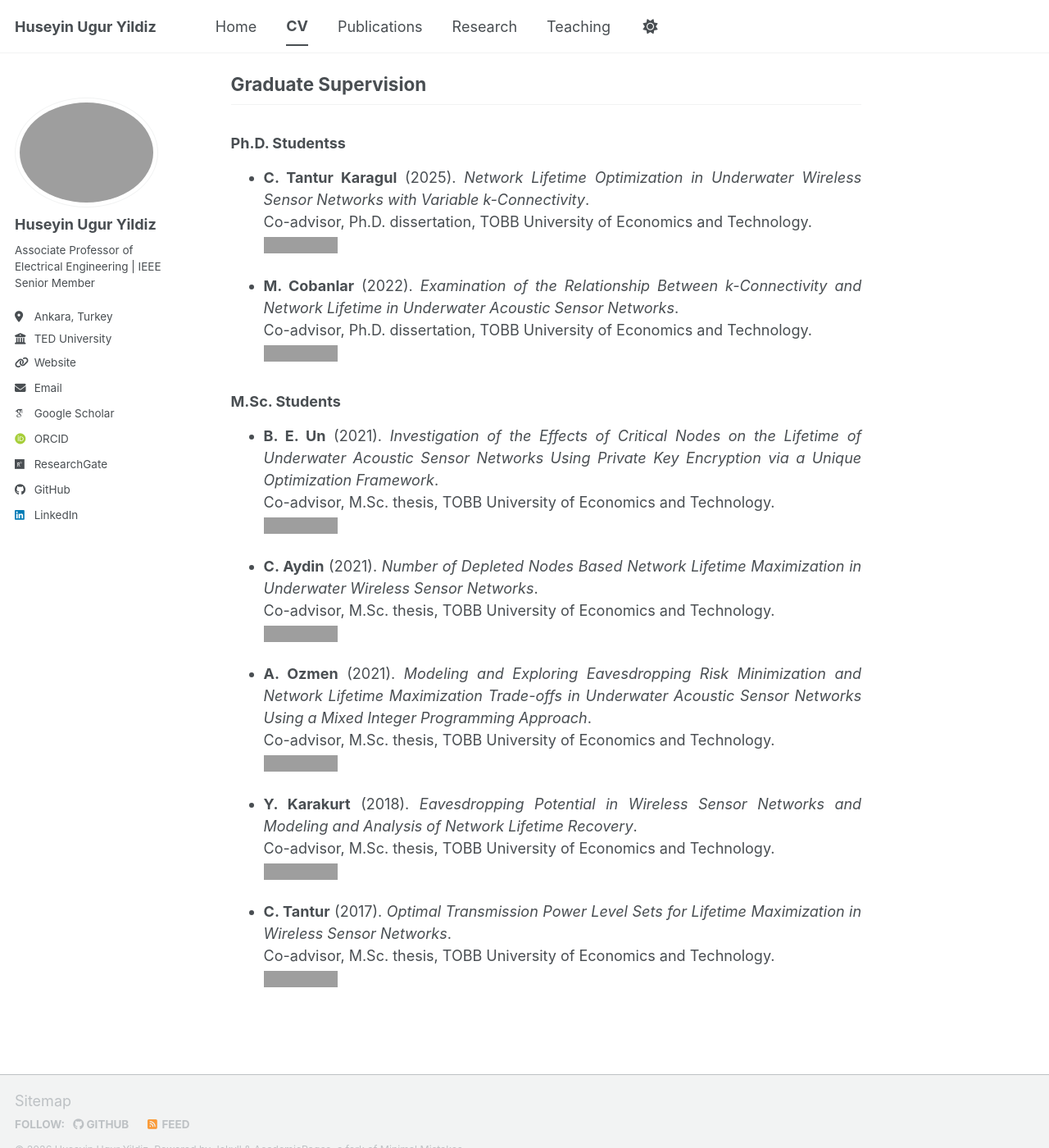
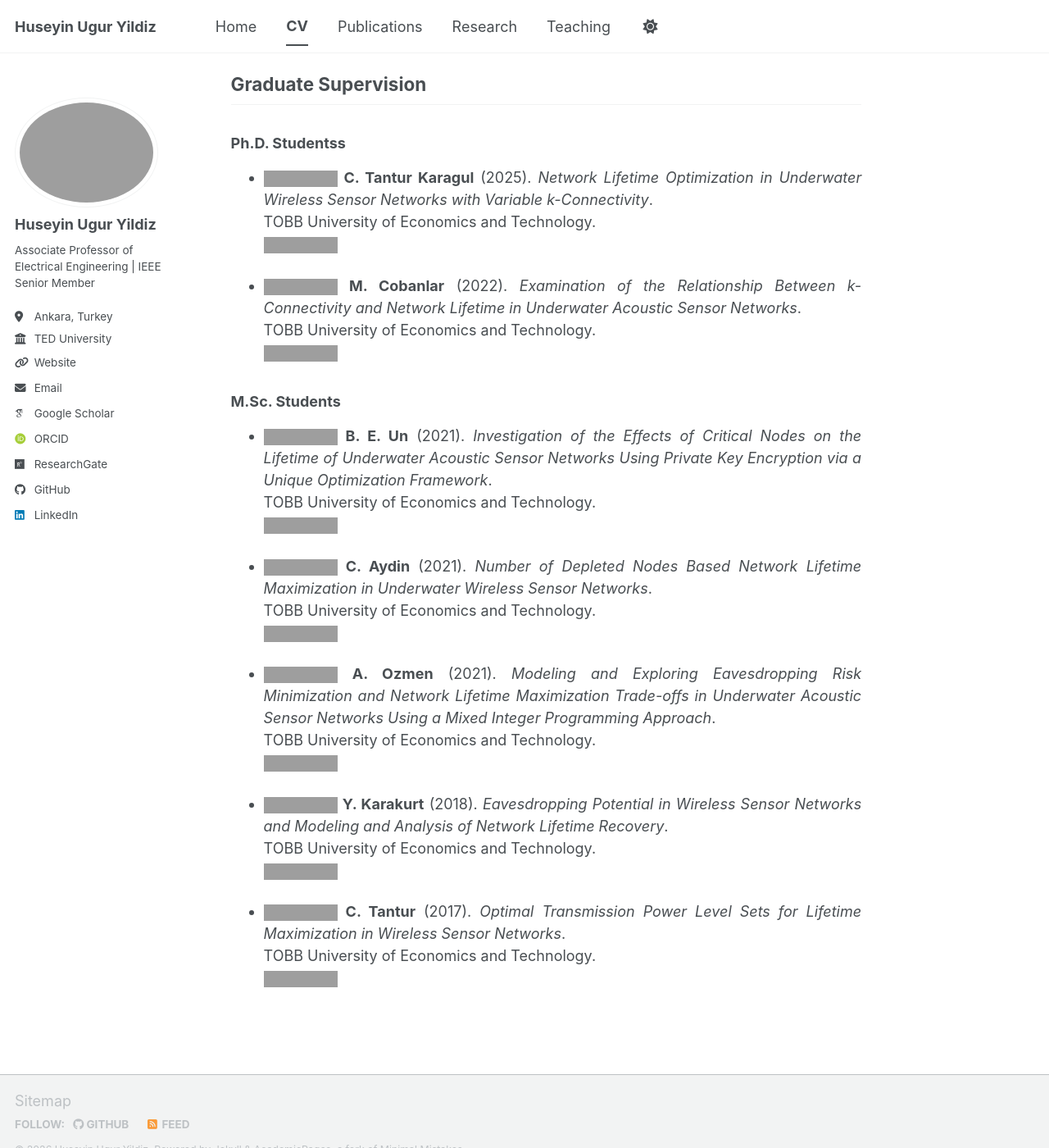
Before and after one commit to huguryildiz/huguryildiz.github.io, a Jekyll site: the page built from _pages/cv.md, in a window 1280 px wide and 1400 px high, scrolled down 4684 px. Shown: the whole window at 82% size. Built offline with Jekyll 4.4.1, drawn with Linux system fonts in a browser that asks for light colours; some web fonts are replaced; a script bundle is joined from its source files by our own code; library files that are not in the unit come from our copies; grey boxes are pictures that could not be loaded.

Commit message:
Update cv.md

```diff
--- a/_pages/cv.md
+++ b/_pages/cv.md
@@ -187,32 +187,32 @@
 
 ### Ph.D. Studentss
 
-- **C. Tantur Karagul** (2025). *Network Lifetime Optimization in Underwater Wireless Sensor Networks with Variable k-Connectivity*.
-  Co-advisor, Ph.D. dissertation, TOBB University of Economics and Technology.
-  [![Thesis](https://img.shields.io/badge/Repository-YÖK_Thesis-darkgreen?style=flat-square)]()
+- ![PhD Co-advisor](https://img.shields.io/badge/PhD-Co--advisor-6f42c1?style=flat-square) **C. Tantur Karagul** (2025). *Network Lifetime Optimization in Underwater Wireless Sensor Networks with Variable k-Connectivity*.
+  TOBB University of Economics and Technology.
+  [![YÖK Thesis](https://img.shields.io/badge/Repository-YÖK_Thesis-darkgreen?style=flat-square)]()
 
-- **M. Cobanlar** (2022). *Examination of the Relationship Between k-Connectivity and Network Lifetime in Underwater Acoustic Sensor Networks*.
-  Co-advisor, Ph.D. dissertation, TOBB University of Economics and Technology.
-  [![Thesis](https://img.shields.io/badge/Repository-YÖK_Thesis-darkgreen?style=flat-square)](https://tez.yok.gov.tr/UlusalTezMerkezi/TezGoster?key=G_oJ1rKE4SgJUkomyAKpR_b66BRHX6Iu8I5xytFXfpv7OVxvt9gxQhlL5X5kvF6X)
+- ![PhD Co-advisor](https://img.shields.io/badge/PhD-Co--advisor-6f42c1?style=flat-square) **M. Cobanlar** (2022). *Examination of the Relationship Between k-Connectivity and Network Lifetime in Underwater Acoustic Sensor Networks*.
+  TOBB University of Economics and Technology.
+  [![YÖK Thesis](https://img.shields.io/badge/Repository-YÖK_Thesis-darkgreen?style=flat-square)](https://tez.yok.gov.tr/UlusalTezMerkezi/TezGoster?key=G_oJ1rKE4SgJUkomyAKpR_b66BRHX6Iu8I5xytFXfpv7OVxvt9gxQhlL5X5kvF6X)
 
 ### M.Sc. Students
 
-- **B. E. Un** (2021). *Investigation of the Effects of Critical Nodes on the Lifetime of Underwater Acoustic Sensor Networks Using Private Key Encryption via a Unique Optimization Framework*.
-  Co-advisor, M.Sc. thesis, TOBB University of Economics and Technology.
-  [![Thesis](https://img.shields.io/badge/Repository-YÖK_Thesis-darkgreen?style=flat-square)](https://tez.yok.gov.tr/UlusalTezMerkezi/TezGoster?key=qVqOZFj2DwNmvdf1oGFYiPA6aYtotmnOK4EXJfFCxlc2mg4JGwOzN8dwilUNajg1)
+- ![MSc Co-advisor](https://img.shields.io/badge/MSc-Co--advisor-6f42c1?style=flat-square) **B. E. Un** (2021). *Investigation of the Effects of Critical Nodes on the Lifetime of Underwater Acoustic Sensor Networks Using Private Key Encryption via a Unique Optimization Framework*.
+  TOBB University of Economics and Technology.
+  [![YÖK Thesis](https://img.shields.io/badge/Repository-YÖK_Thesis-darkgreen?style=flat-square)](https://tez.yok.gov.tr/UlusalTezMerkezi/TezGoster?key=qVqOZFj2DwNmvdf1oGFYiPA6aYtotmnOK4EXJfFCxlc2mg4JGwOzN8dwilUNajg1)
 
-- **C. Aydin** (2021). *Number of Depleted Nodes Based Network Lifetime Maximization in Underwater Wireless Sensor Networks*.
-  Co-advisor, M.Sc. thesis, TOBB University of Economics and Technology.
-  [![Thesis](https://img.shields.io/badge/Repository-YÖK_Thesis-darkgreen?style=flat-square)]()
+- ![MSc Co-advisor](https://img.shields.io/badge/MSc-Co--advisor-6f42c1?style=flat-square) **C. Aydin** (2021). *Number of Depleted Nodes Based Network Lifetime Maximization in Underwater Wireless Sensor Networks*.
+  TOBB University of Economics and Technology.
+  [![YÖK Thesis](https://img.shields.io/badge/Repository-YÖK_Thesis-darkgreen?style=flat-square)]()
 
-- **A. Ozmen** (2021). *Modeling and Exploring Eavesdropping Risk Minimization and Network Lifetime Maximization Trade-offs in Underwater Acoustic Sensor Networks Using a Mixed Integer Programming Approach*.
-  Co-advisor, M.Sc. thesis, TOBB University of Economics and Technology.
-  [![Thesis](https://img.shields.io/badge/Repository-YÖK_Thesis-darkgreen?style=flat-square)](https://tez.yok.gov.tr/UlusalTezMerkezi/TezGoster?key=v7BkNnnepTnbhn8rNR77LXvYfssCwLtFHwO6QyeDzoiU-4og5S68KqSwbXXeeT31)
+- ![MSc Co-advisor](https://img.shields.io/badge/MSc-Co--advisor-6f42c1?style=flat-square) **A. Ozmen** (2021). *Modeling and Exploring Eavesdropping Risk Minimization and Network Lifetime Maximization Trade-offs in Underwater Acoustic Sensor Networks Using a Mixed Integer Programming Approach*.
+  TOBB University of Economics and Technology.
+  [![YÖK Thesis](https://img.shields.io/badge/Repository-YÖK_Thesis-darkgreen?style=flat-square)](https://tez.yok.gov.tr/UlusalTezMerkezi/TezGoster?key=v7BkNnnepTnbhn8rNR77LXvYfssCwLtFHwO6QyeDzoiU-4og5S68KqSwbXXeeT31)
 
-- **Y. Karakurt** (2018). *Eavesdropping Potential in Wireless Sensor Networks and Modeling and Analysis of Network Lifetime Recovery*.
-  Co-advisor, M.Sc. thesis, TOBB University of Economics and Technology.
-  [![Thesis](https://img.shields.io/badge/Repository-YÖK_Thesis-darkgreen?style=flat-square)](https://tez.yok.gov.tr/UlusalTezMerkezi/TezGoster?key=vbVkXe1KChYWNElr1MuLZk7iD5LqiauQM_0h3VZ7ultdWdGKzp4EHgQC9HFbDZh7)
+- ![MSc Co-advisor](https://img.shields.io/badge/MSc-Co--advisor-6f42c1?style=flat-square) **Y. Karakurt** (2018). *Eavesdropping Potential in Wireless Sensor Networks and Modeling and Analysis of Network Lifetime Recovery*.
+  TOBB University of Economics and Technology.
+  [![YÖK Thesis](https://img.shields.io/badge/Repository-YÖK_Thesis-darkgreen?style=flat-square)](https://tez.yok.gov.tr/UlusalTezMerkezi/TezGoster?key=vbVkXe1KChYWNElr1MuLZk7iD5LqiauQM_0h3VZ7ultdWdGKzp4EHgQC9HFbDZh7)
 
-- **C. Tantur** (2017). *Optimal Transmission Power Level Sets for Lifetime Maximization in Wireless Sensor Networks*.
-  Co-advisor, M.Sc. thesis, TOBB University of Economics and Technology.
-  [![Thesis](https://img.shields.io/badge/Repository-YÖK_Thesis-darkgreen?style=flat-square)](https://tez.yok.gov.tr/UlusalTezMerkezi/TezGoster?key=7lOJX8w_8PRQU1mSHU6-jsVenDOUCZCo0clBp85eRPM90kEZ3qTRNVKtZESSi3wO)
+- ![MSc Co-advisor](https://img.shields.io/badge/MSc-Co--advisor-6f42c1?style=flat-square) **C. Tantur** (2017). *Optimal Transmission Power Level Sets for Lifetime Maximization in Wireless Sensor Networks*.
+  TOBB University of Economics and Technology.
+  [![YÖK Thesis](https://img.shields.io/badge/Repository-YÖK_Thesis-darkgreen?style=flat-square)](https://tez.yok.gov.tr/UlusalTezMerkezi/TezGoster?key=7lOJX8w_8PRQU1mSHU6-jsVenDOUCZCo0clBp85eRPM90kEZ3qTRNVKtZESSi3wO)
```
